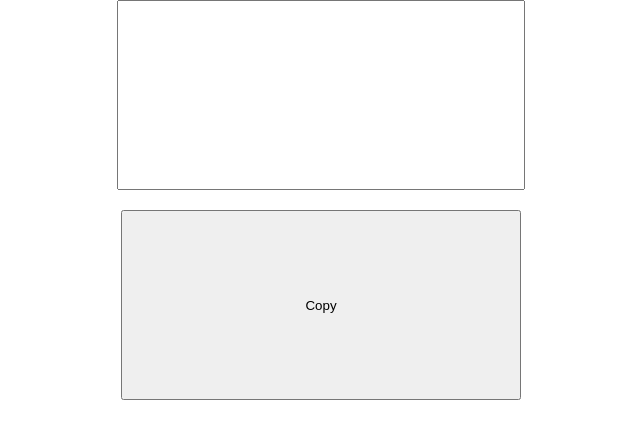
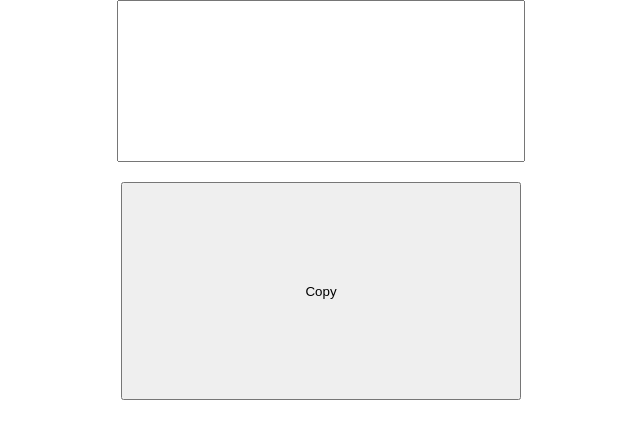
Before and after one commit to samshine1212/.mxadder, a plain HTML site: page index.html in a window 1280 px wide. Shown: the whole page, without its empty margins (319-959 px from the left). Drawn offline with Linux system fonts and the light colour scheme.

Commit message:
Update index.html

```diff
--- a/index.html
+++ b/index.html
@@ -19,7 +19,7 @@
         #userInput {
             width: calc(100% - 10px + 50px); /* Extend to both sides with a small margin and increase by 50 pixels */
             max-width: 400px; /* Set a maximum width for the text box */
-            height: 1500px; /* Increased height to 250 pixels */
+            height: 1100px; /* Increased height to 250 pixels */
             margin: 0 5px 10px 5px; /* Add margin */
         }
 
```
